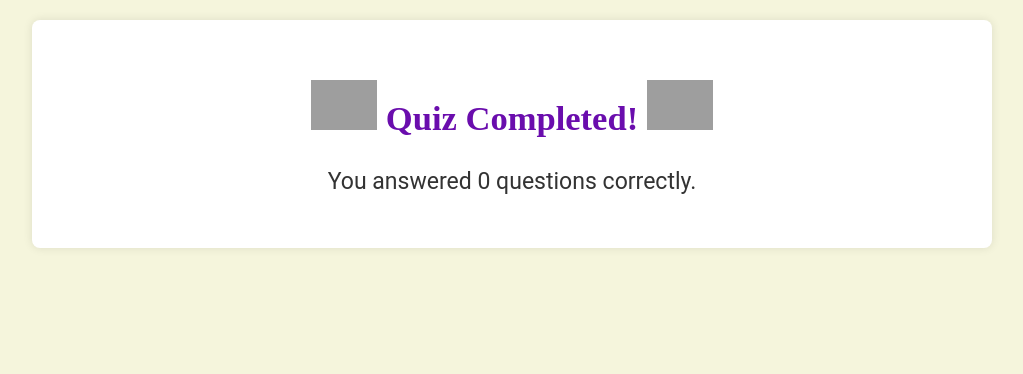
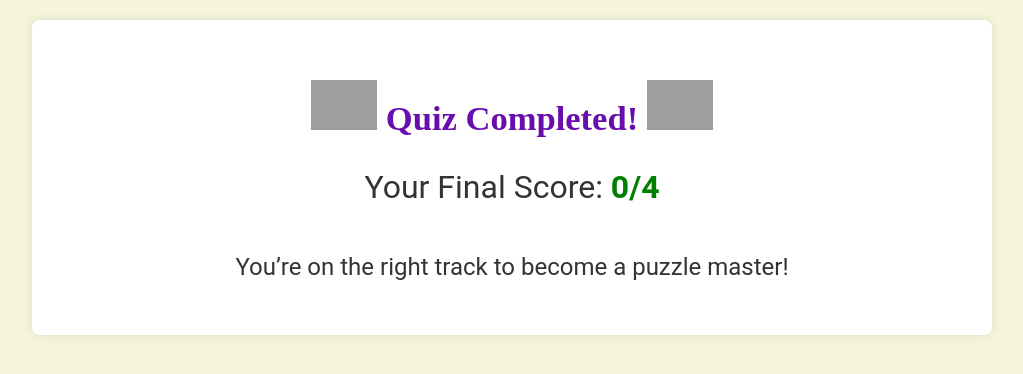
Before and after one commit to minamarin/jigsaw, a Flask app: page /quiz_completion in a window 1280 px wide. Shown: the part 68-442 px from the top of the page, without its empty margins (128-1151 px from the left). Run offline with Flask 3, Linux system fonts and the light colour scheme; some web fonts are replaced; grey boxes are pictures that could not be loaded.

Commit message:
hw 12 edits

```diff
--- a/server.py
+++ b/server.py
@@ -13,21 +13,21 @@ steps = {
         "step_id": "1",
         "title": "Step #1: Choosing Difficulty",
         "media":"https://i.ibb.co/d287rY6/step1.png",
-        "text": "For those new to jigsaw puzzles, starting with a <strong> 250-500-piece puzzle </strong> is recommended. <br> If you have some familiarity or are seeking a greater challenge, consider trying a 1000-piece puzzle.",
+        "text": "For those new to jigsaw puzzles, starting with a <strong> 250-500-piece puzzle </strong> is recommended. <br> If you have some familiarity or are seeking a greater challenge, consider a 1000-piece puzzle.",
         "next": "2"
     },
     "2": {
         "step_id": "2",
         "title": "Step #2: Choosing Workspace",
         "media":"https://i.ibb.co/5TqBNPp/step2.png",
-        "text": "<strong> Simulator Setup: </strong> If you are using digital workspace e.g. jigsawpuzzles.io, choose a background color that contrasts well with your puzzle pieces for better visibility. I chose gray background, because my puzzle image as seen on the right is colorful and does not include darker colors. <br> <b>Physical Space Setup:</b> Ensure your workspace, such as a dining table, is large enough for the puzzle size. We recommend using a puzzle mat for its portability and to safeguard your progress.",
+        "text": "<strong> Simulator Setup: </strong> If you are using digital workspace e.g. jigsawpuzzles.io, choose a background color that contrasts well with your puzzle pieces for better visibility. <br><br> <b>Physical Space Setup:</b> Ensure your workspace, such as a dining table, is large enough for the puzzle size. We recommend using a puzzle mat for its portability and to safeguard your progress.",
         "next": "3",
     },
     "3": {
         "step_id": "3",
         "title": "Step #3: Flip all the pieces upwards",
         "media":"https://i.ibb.co/wh0yFFX/step3.png",
-        "text": "Jigsaw puzzle pieces come in varying shapes with “ins” and “outs.” Sometimes, it might seem like a perfect match, but they don't belong together. With practice, you'll improve at spotting these differences. Begin by flipping all pieces upwards to easily identify their shapes and colors.",
+        "text": "Begin by flipping all pieces upwards to easily identify their shapes and colors. <br> Jigsaw puzzle pieces come in varying shapes with “ins” and “outs.” <br> Sometimes it may seem like a perfect match, but they don't belong together. <br> With practice, you'll improve at spotting these differences.",
         "next": "4",
     },
 
@@ -35,7 +35,7 @@ steps = {
         "step_id": "4",
         "title": "Step #4: Finding Corner Pieces",
         "media":"https://i.ibb.co/RDhxMXH/step4.gif",
-        "text": "Corner pieces have two unique features: two “ins” and “outs”, and two straight edges. These pieces are your puzzle's foundation; start by finding all four corners. Position them according to the puzzle's final image for guidance.",
+        "text": "Corner pieces have a unique feature:  <b>two straight sides,</b> and two ins/outs. <br>They are your puzzle's foundation, start by finding all four corners. <br>Position them according to the puzzle's final image.",
         "next": "5",
     },
 
@@ -43,7 +43,7 @@ steps = {
         "step_id": "5",
         "title": "Step #5: Finding Edge Pieces",
         "media":"https://i.ibb.co/jGpQntH/step5-edges.gif",
-        "text": "After corner pieces, the next goal is to find all the edge pieces. Edge pieces have one “out” side and are crucial for framing your puzzle. Assembling the border gives a clear boundary and structure to work within. Use the puzzle's final image as a reference to align these pieces accurately.",
+        "text": "After corner pieces, the next goal is to find all the edge pieces. <br>Edge pieces have <b>one straight side</b> and are crucial for framing your puzzle. <br>Assembling the border gives a clear structure to work within. Use the puzzle's final image as a reference to align these pieces accurately.",
         "next": "6",
     },
 
@@ -51,7 +51,7 @@ steps = {
         "step_id": "6",
         "title": "Step #6: Sort by Colors & Special Pieces",
         "media":"https://i.ibb.co/YkfKHPz/Screen-Recording-2024-04-09-at-20-49-53.gif",
-        "text": "Begin sorting pieces by color to group similar sections together. Identify and separate special pieces that stand out due to unique colors, patterns, or text. These are often key to solving specific parts of the puzzle. Also, look out for 'whimsies' - pieces shaped unusually, like animals or objects, which can be placed more easily once their general location is determined.",
+        "text": "Begin sorting pieces by color to group similar sections together. <br>Identify and separate special pieces that stand out due to <b>unique colors, patterns, or text</b>. <br>Also, look out for 'whimsies' - pieces shaped unusually, like animals or objects, which can be placed more easily once their general location is determined.",
         "next": "7",
     },
 
@@ -59,7 +59,7 @@ steps = {
         "step_id": "7",
         "title": "Step #7: Completing the Puzzle",
         "media":"https://i.ibb.co/MRHDqqB/Screen-Recording-2024-04-09-at-20-49-53-1.gif",
-        "text": "Focus on completing small sections or specific images within the puzzle first, using your sorted groups. If you encounter difficulty with a particular area, switch to another section. This can prevent frustration and keep the process enjoyable. Some puzzles allow for sorting by shape—this can be particularly helpful for areas with uniform color. Remember: patience is key. Take breaks if needed, and don’t rush. Puzzling is a marathon, not a sprint.",
+        "text": "Focus on completing small sections or specific images within the puzzle first, using your sorted groups. If you encounter difficulty with a particular area, switch to another section. This can prevent frustration and keep the process enjoyable. <br>Some puzzles allow for sorting by shape—this can be particularly helpful for areas with uniform color. <b>Remember: patience is key.</b> Take breaks if needed, and don’t rush. <br>Puzzling is a marathon, not a sprint.",
         "next": "",
     }
 }
@@ -158,6 +158,7 @@ def quiz_page(quiz_id):
 
 
 @app.route('/submit_quiz/<quiz_id>', methods=['POST'])
+@app.route('/submit_quiz/<quiz_id>', methods=['POST'])
 def submit_quiz(quiz_id):
     print("Quiz ID:", quiz_id)  # Debugging
     quiz_question = quiz.get(quiz_id)
@@ -178,9 +179,9 @@ def submit_quiz(quiz_id):
     print("Next Quiz ID:", next_quiz_id)  # Debugging
 
     if next_quiz_id:
-        return redirect(url_for('quiz_page', quiz_id=next_quiz_id))
+        return redirect(url_for('quiz_page', quiz_id=next_quiz_id, selected_choice=selected_choice, correct_answer=quiz_question['answer']))
     else:
-        return redirect(url_for('quiz_completion'))
+        return redirect(url_for('quiz_completion', selected_choice=selected_choice, correct_answer=quiz_question['answer']))
 
 
 @app.route('/quiz_completion')
@@ -189,6 +190,5 @@ def quiz_completion():
     return render_template('quiz_completion.html', correct_count=correct_count)
 
 
-
 if __name__ == '__main__':
     app.run(debug=True)
--- a/static/practice.js
+++ b/static/practice.js
@@ -57,7 +57,14 @@ function startTimer(duration, display) {
     if (--timer < 0) {
       clearInterval(interval);
       display.textContent = 'Time is up!';
-      // You can add actions here such as disabling the puzzle or showing a modal when the time is up
+      timeUpWarning(); // Call the timeUpWarning function when time is up
     }
   }, 1000);
 }
+
+function timeUpWarning() {
+  // Create a modal or alert to inform the user
+  alert('Time is up! You will now be taken to the quiz.');
+  // Redirect to the quiz page
+  window.location.href = '/quiz/1'; // Adjust according to your routing setup
+}
--- a/static/styles.css
+++ b/static/styles.css
@@ -70,6 +70,11 @@ main {
   background-color: #ffffff; /* White background for content */
   box-shadow: 0 0 10px rgba(0, 0, 0, 0.1); /* Shadow for content */
   border-radius: 8px; /* Rounded corners for content */
+}
+
+.step-content {
+  max-width: 1000px; /* Limiting the width of the container */
+  margin: auto; /* Centering the container */
 }
 
 .content h1,
@@ -175,3 +180,44 @@ iframe {
   display: block; /* Remove extra space below images */
   margin: auto; /* Center media in case they are not full width */
 }
+
+.final-score {
+  font-size: 32px; /* Larger font size for visibility */
+}
+
+.final-score .score {
+  font-weight: bold; /* Make the score number bold */
+  color: green; /* Make the score green */
+}
+
+.congratulations {
+  font-size: 24px; /* Slightly smaller font size than the score */
+  color: #333; /* Dark grey for contrast */
+  margin-top: 20px; /* Space between score and this text */
+}
+
+.timer-box {
+  padding: 4px 9px;
+  background-color: #f5f5dc; /* Light beige to match the page background for subtlety */
+  border: 2px solid #6a0dad; /* Purple border to match the theme */
+  color: #6a0dad; /* Purple text for aesthetic consistency */
+  font-weight: bold;
+  font-size: 1.2em;
+  display: inline-block; /* Ensures the box fits the content size */
+  margin: 20px 0; /* Adds space around the timer */
+  border-radius: 10px; /* Rounded corners for a softer look */
+  box-shadow: 0 2px 4px rgba(0, 0, 0, 0.1); /* Subtle shadow for depth */
+}
+
+.answer-feedback p {
+  font-size: 1em;
+  color: #333;
+}
+
+.answer-feedback .correct {
+  color: green;
+}
+
+.answer-feedback .incorrect {
+  color: red;
+}
--- a/templates/puzzletips.html
+++ b/templates/puzzletips.html
@@ -1,6 +1,6 @@
 {% extends 'base.html' %} {% block title %}Puzzle Tips{% endblock %} {% block
 content %}
-<div id="step-content">
+<div class="step-content">
   <h2>
     <img
       src="https://cdn.pixabay.com/photo/2014/04/03/00/38/jigsaw-308909_1280.png"
--- a/templates/quiz_completion.html
+++ b/templates/quiz_completion.html
@@ -12,6 +12,9 @@ Guide{% endblock %} {% block content %}
       alt="Puzzle Piece"
     />
   </h2>
-  <p>You answered {{ correct_count }} questions correctly.</p>
+  <div class="final-score">
+    Your Final Score: <span class="score">{{ correct_count }}/4</span>
+  </div> <br>
+  <p class="congratulations">You’re on the right track to become a puzzle master!</p>
 </div>
 {% endblock %}
```
Also changed, not shown: templates/practice.html (+4 -3 lines).
